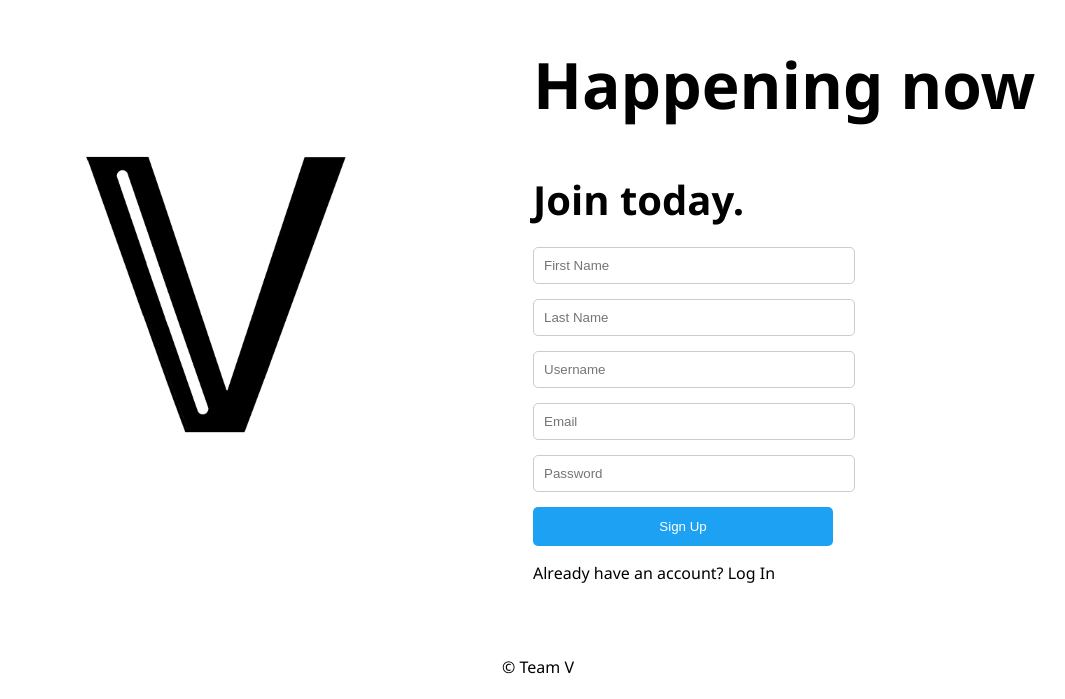
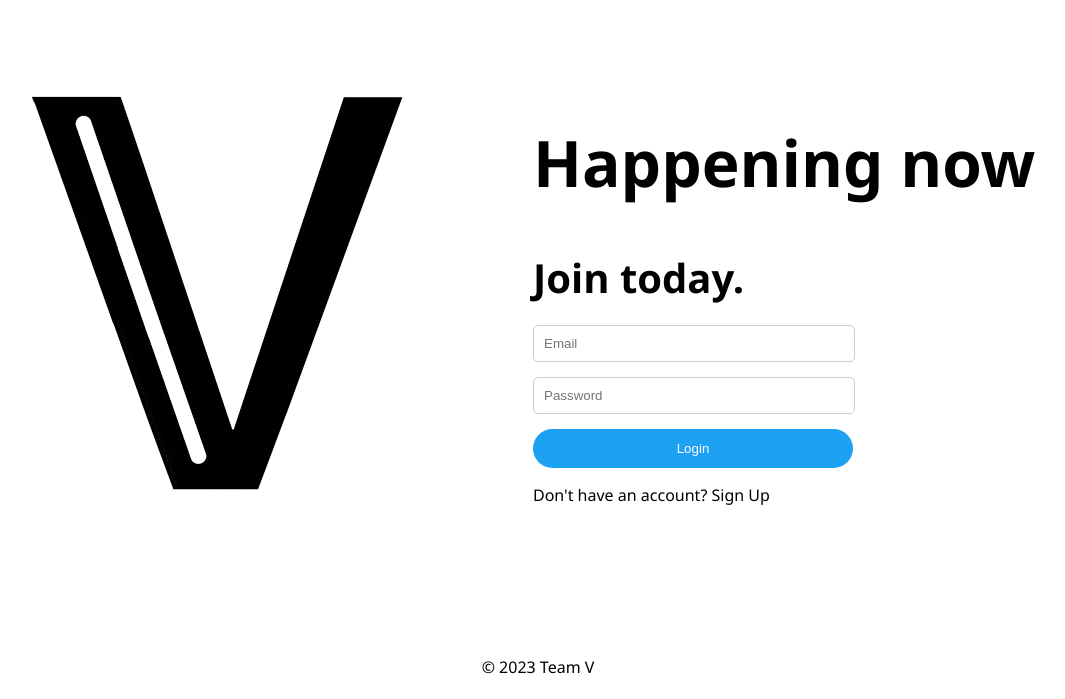
Before and after one commit to olukukoyi/twitter-clone-322-ccny, a React (Vite) app in the folder client/: page / in a window 1280 px wide. Shown: the part 101-800 px from the top of the page, without its empty margins (107-1172 px from the left). Built offline with nearby package versions, Linux system fonts and the light colour scheme.

Commit message:
Updated login and signup
fixed the routhing

```diff
--- a/client/src/App.jsx
+++ b/client/src/App.jsx
@@ -5,22 +5,16 @@ import './App.css';
 
 function App() {
     return (
-    <div className="App">
-      <Signup />
-    </div>
-
-
-    /*
         <BrowserRouter>
         <div className="App">
             <Routes>
-          <Route path="/" element={<Login />} />
-          <Route path="/login" element={<Login />} />
-          <Route path="/signup" element={<Signup />} />
+                <Route path="/" element={<Login />}></Route>
+                <Route path="/signup" element={<Signup />}></Route>
+                <Route path="/login" element={<Login />}></Route>
             </Routes>
         </div>
         </BrowserRouter>
-    */
+
     );
 }
 
--- a/client/src/pages/Login/Login.css
+++ b/client/src/pages/Login/Login.css
@@ -70,7 +70,7 @@ body {
 }
 
 .login-button {
-    width: 300px; /* Adjust the width and padding as needed */
+    width: 320px; /* Adjust the width and padding as needed */
     padding: 12px;
     background-color: #1da1f2; /* Twitter-like primary color */
     color: white;
--- a/client/src/pages/Login/Login.jsx
+++ b/client/src/pages/Login/Login.jsx
@@ -47,7 +47,7 @@ const Login = () => {
                 </form>
             </div>
             <div className="footer">
-                <p>&copy; Team V</p>
+                <p>&copy; 2023 Team V</p>
             </div>
         </div>
     );
--- a/client/src/pages/Signup/Signup.css
+++ b/client/src/pages/Signup/Signup.css
@@ -70,12 +70,12 @@ body {
 }
 
 .signup-button {
-    width: 300px;
+    width: 320px;
     padding: 12px;
     background-color: #1da1f2;
     color: white;
     border: none;
-    border-radius: 5px;
+    border-radius: 20px;
     cursor: pointer;
 }
 
--- a/client/src/pages/Signup/Signup.jsx
+++ b/client/src/pages/Signup/Signup.jsx
@@ -79,7 +79,7 @@ const Signup = () => {
                 </form>
             </div>
             <div className="footer">
-                <p>&copy; Team V</p>
+                <p>&copy; 2023 Team V</p>
             </div>
         </div>
     );
```
Also changed, not shown: client/src/pages/Homepage/Homepage.jsx (renamed from client/src/pages/Homepage/Homepage.js), client/src/pages/Profile/Profile.jsx (renamed from client/src/pages/Profile/Profile.js), client/src/pages/Settings/Settings.jsx (renamed from client/src/pages/Settings/Settings.js). Lines whose indentation alone changed are shown as unchanged.
